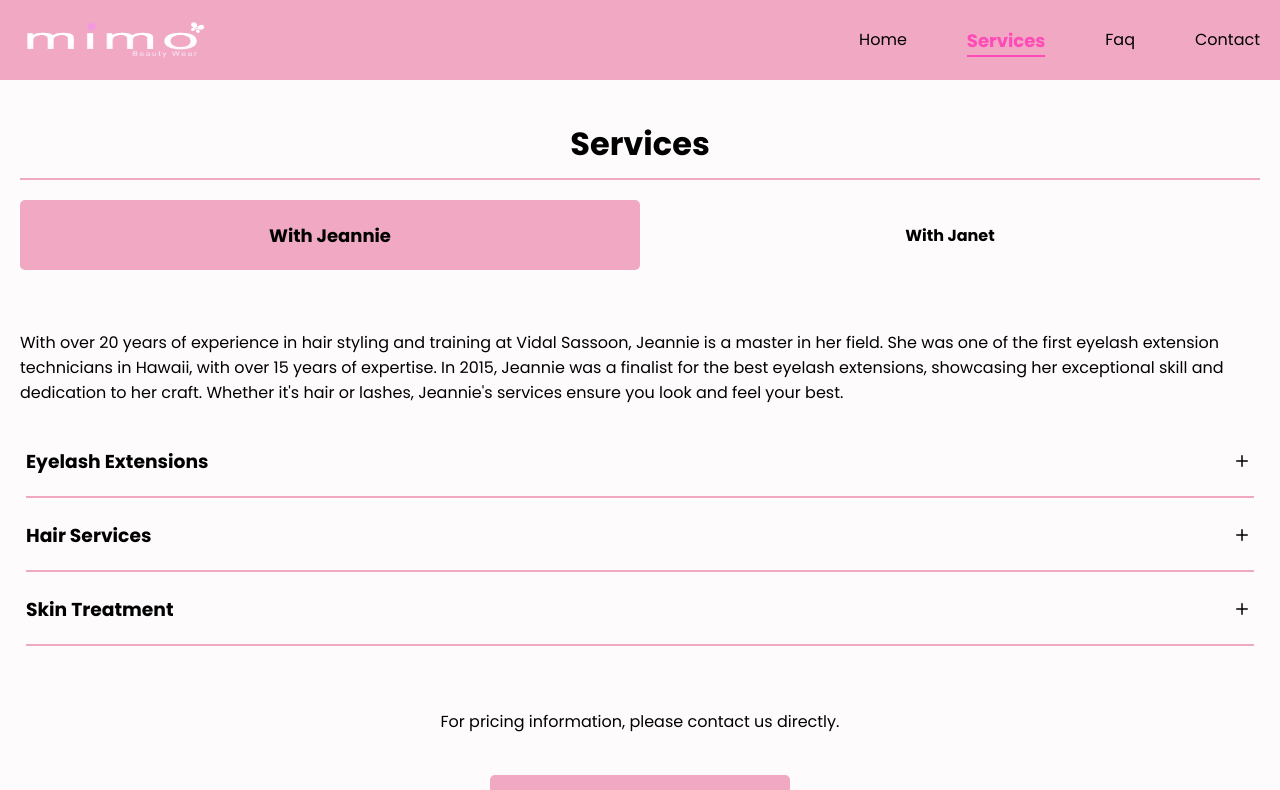
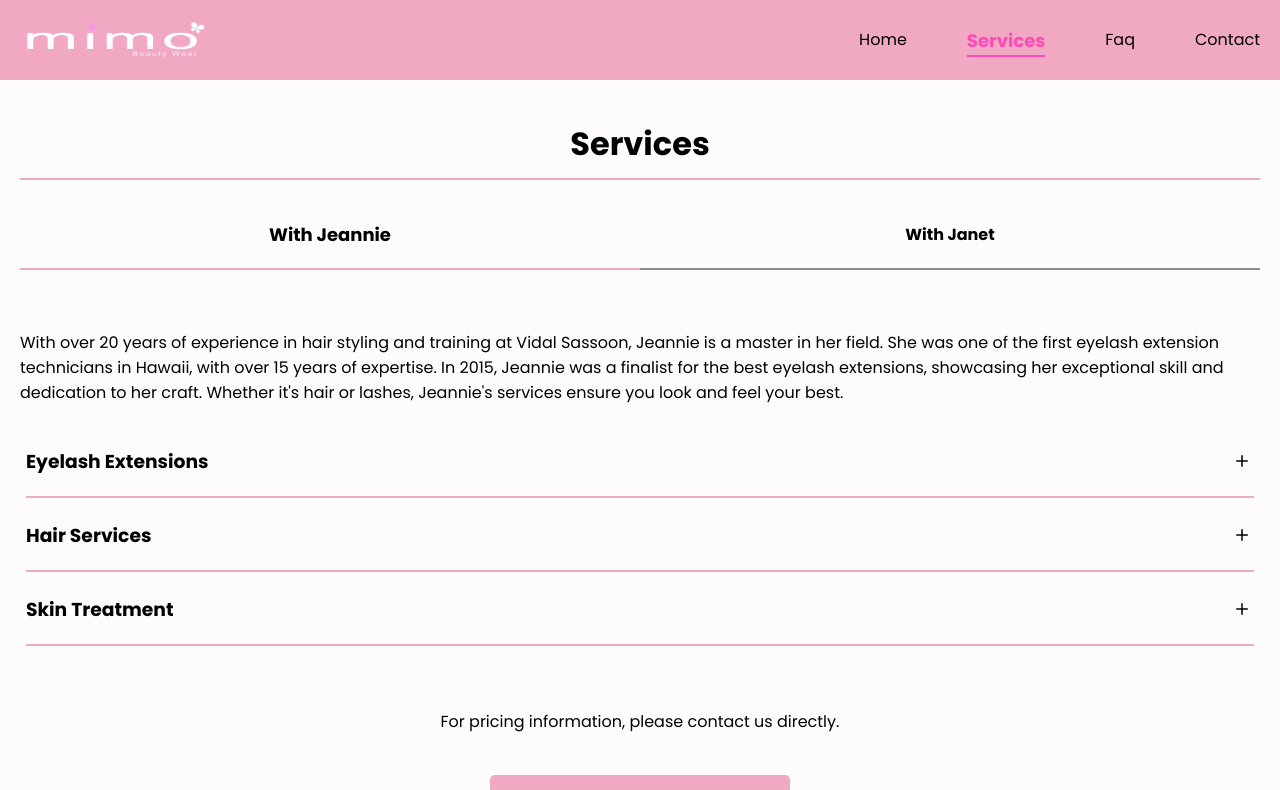
Before and after one commit to BrandonGatewood/MimoBeautyWear, a React (Vite) app: page /Services in a window 1280 px wide. Shown: the top 790 px of the page. Built offline with nearby package versions, Linux system fonts and the light colour scheme.

Commit message:
changed tab view

```diff
--- a/src/css/pages/services.css
+++ b/src/css/pages/services.css
@@ -17,16 +17,22 @@
     width: 50%;
     border: none;
     background-color: var(--white);
-    border-radius: 5px;
     font-size: medium;
     font-weight: 600;
+    border-bottom: 2px solid var(--disabled);
 }
-.workerButton:hover {
+.workerButtonLeft:hover {
     border: 2px solid var(--primary);
+    border-radius: 5px 5px 0 5px;
+}
+
+.workerButtonRight:hover {
+    border: 2px solid var(--primary);
+    border-radius: 5px 5px 5px 0;
 }
 .active {
     font-size: large;
-    background-color: var(--primary);
+    border-bottom: 2px solid var(--primary);
 }
 
 .content {
--- a/src/index.css
+++ b/src/index.css
@@ -7,6 +7,7 @@
   --white: #FEFBFC;
   --black: #000;
   --active: #FF4BB8;
+  --disabled: #8B8B8B;
 }
 
 
--- a/src/pages/Services.jsx
+++ b/src/pages/Services.jsx
@@ -21,8 +21,8 @@ const Services = () => {
         </div>
 
         <div className="servicesContent">
-            <button className={ toggle === 1 ? "workerButton active" : "workerButton" } onClick={ () => setToggle(1) }>With Jeannie</button>
-            <button className={ toggle === 2 ? "workerButton active" : "workerButton" } onClick={ () => setToggle(2) }>With Janet</button>
+            <button className={ toggle === 1 ? "workerButton workerButtonLeft active" : "workerButton workerButtonLeft" } onClick={ () => setToggle(1) }>With Jeannie</button>
+            <button className={ toggle === 2 ? "workerButton workerButtonRight active" : "workerButton workerButtonRight" } onClick={ () => setToggle(2) }>With Janet</button>
         </div>
 
         <div className={ toggle === 1 ? "show-content" : "content" }>
```
